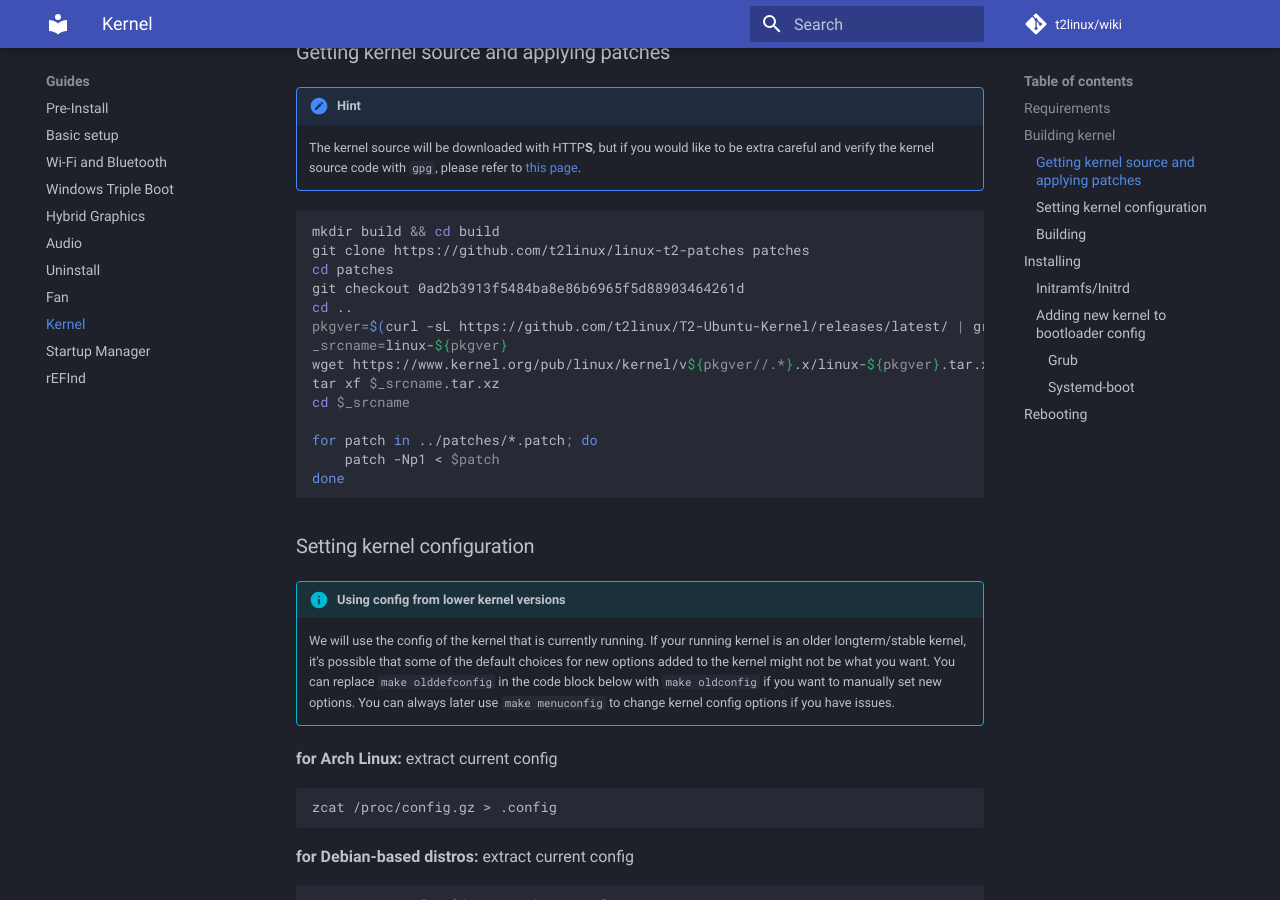
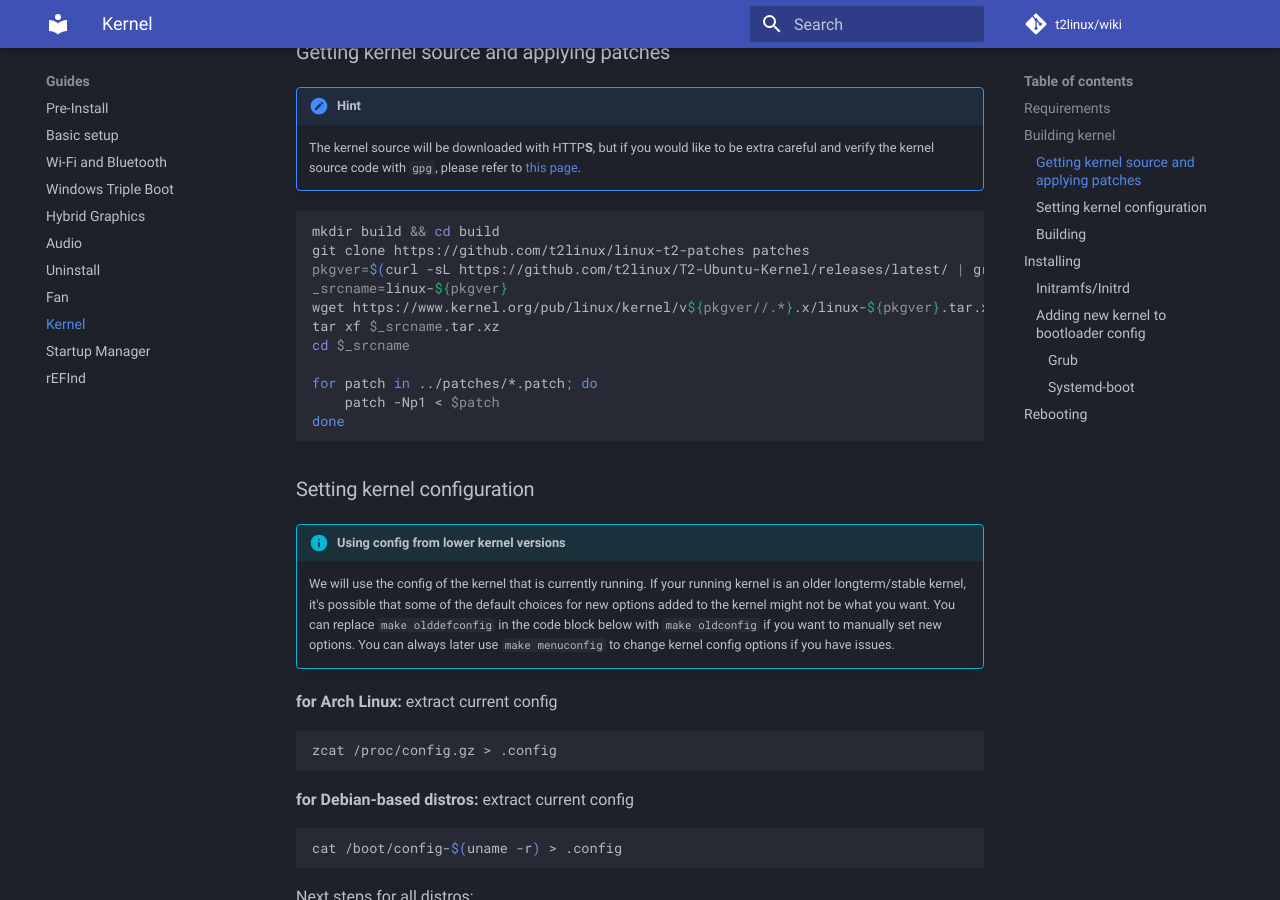
Before and after one commit to t2linux/wiki, an MkDocs documentation site: the page built from docs/guides/kernel.md, in a window 1280 px wide and 900 px high, scrolled down 985 px. Built offline with MkDocs 1.6.1 and Material for MkDocs 9.7.7, drawn with Linux system fonts in a browser that asks for light colours; comment, search, counter and statistics services are not loaded.

Commit message:
Update kernel.md
removed
git checkout 0ad2b3913f5484ba8e86b6965f5d88903464261d

````diff
--- a/docs/guides/kernel.md
+++ b/docs/guides/kernel.md
@@ -24,9 +24,6 @@ If your distro is not one of the distros with documentation on this Wiki, you ma
 ```bash
 mkdir build && cd build
 git clone https://github.com/t2linux/linux-t2-patches patches
-cd patches
-git checkout 0ad2b3913f5484ba8e86b6965f5d88903464261d
-cd ..
 pkgver=$(curl -sL https://github.com/t2linux/T2-Ubuntu-Kernel/releases/latest/ | grep "<title>Release" | awk -F " " '{print $2}' | cut -d "v" -f 2 | cut -d "-" -f 1)
 _srcname=linux-${pkgver}
 wget https://www.kernel.org/pub/linux/kernel/v${pkgver//.*}.x/linux-${pkgver}.tar.xz
````
